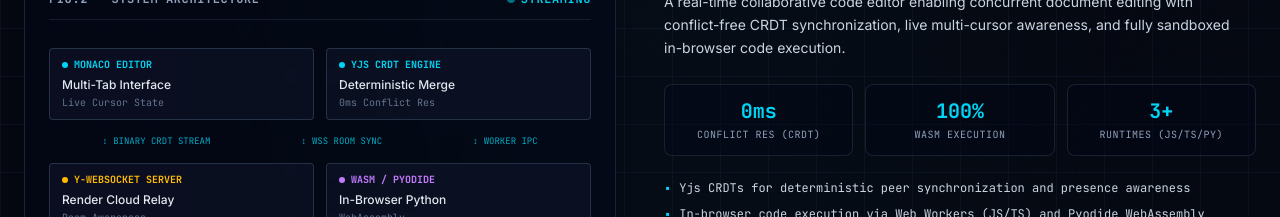
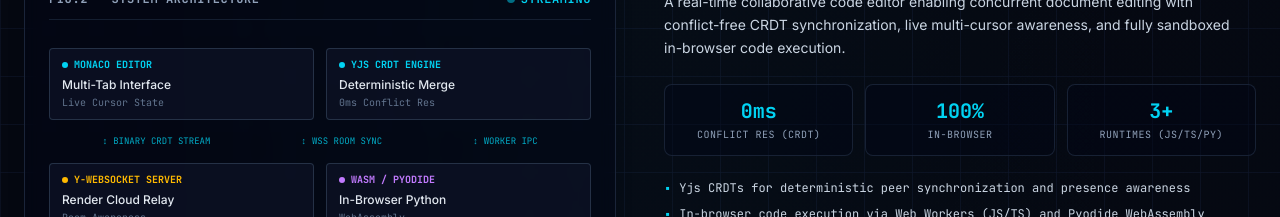
Before and after one commit to rakeshkumar0804/Developer-Portfolio, a React (Vite) app: page / in a window 1280 px wide. Shown: the part 3380-3597 px from the top of the page. Built offline with nearby package versions, Linux system fonts and the light colour scheme.

Commit message:
fix: update SyncPad middle metric sublabel from WASM EXECUTION to IN-BROWSER

```diff
--- a/src/components/Projects.jsx
+++ b/src/components/Projects.jsx
@@ -585,7 +585,7 @@ export default function Projects() {
                 <div className="border border-slate-800/80 bg-slate-950/40 p-3 rounded-lg text-center">
                   <div className="text-xl font-bold text-cyan-400 font-mono">100%</div>
                   <div className="text-[10px] font-mono text-slate-400 uppercase tracking-wider mt-0.5">
-                    WASM EXECUTION
+                    IN-BROWSER
                   </div>
                 </div>
                 <div className="border border-slate-800/80 bg-slate-950/40 p-3 rounded-lg text-center">
```
